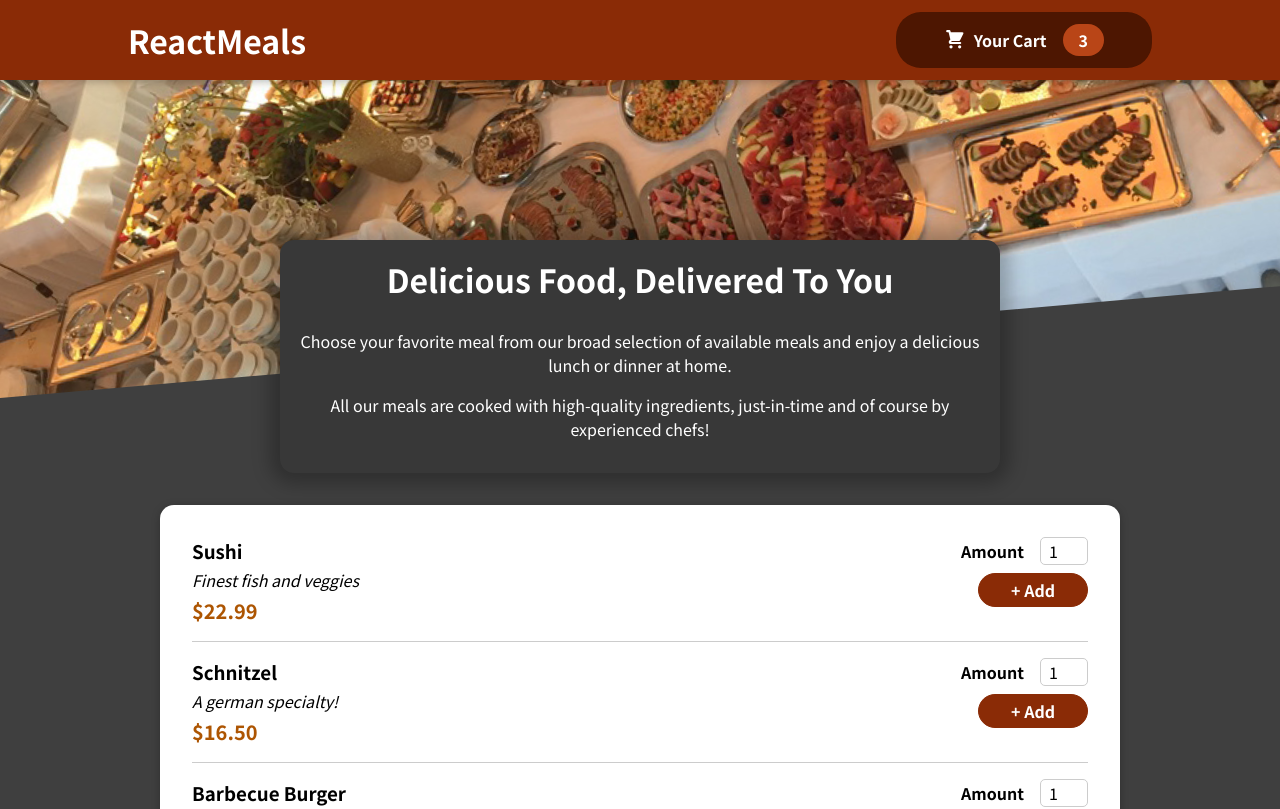
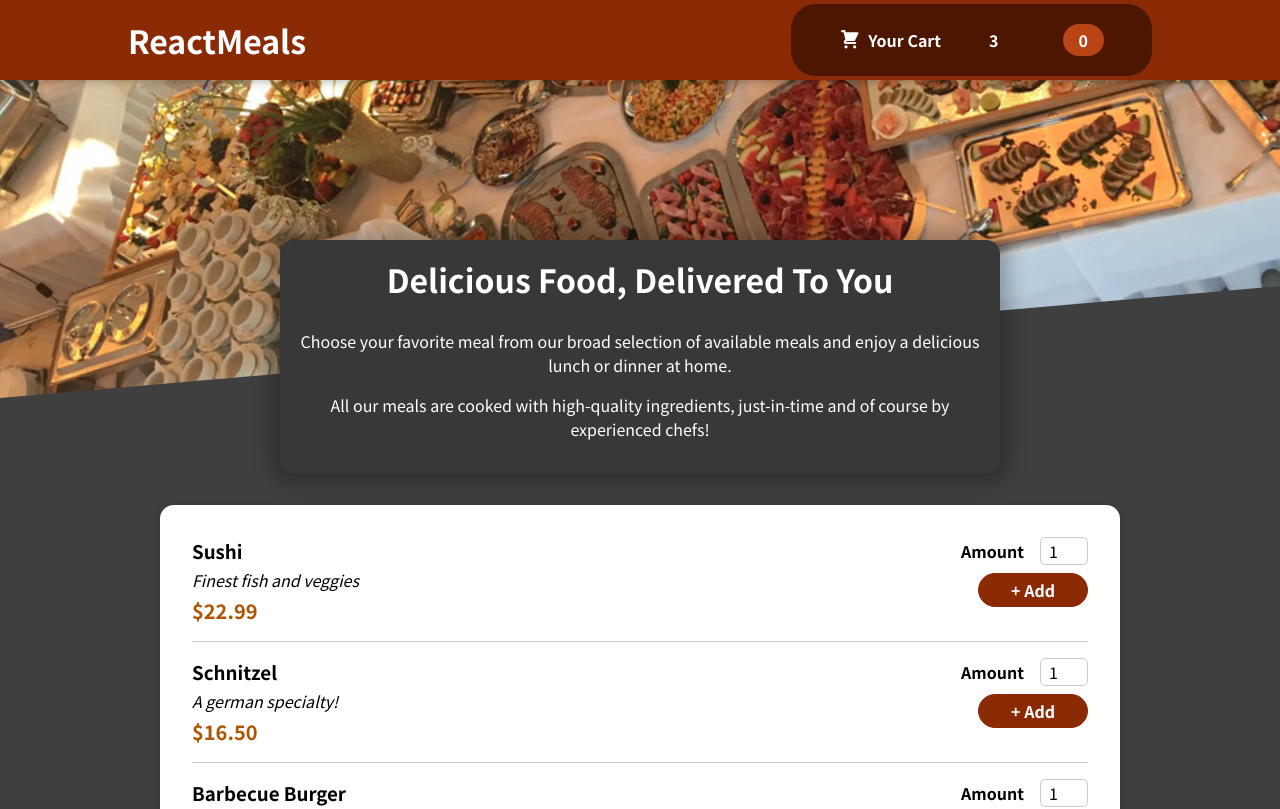
Before and after one commit to adiramineni/Restaurantapp, a React (Create React App) app: page / in a window 1280 px wide. Shown: the top 809 px of the page. Built offline with nearby package versions, Linux system fonts and the light colour scheme.

Commit message:
Adding items to cart

```diff
--- a/src/components/Cart/Cart.js
+++ b/src/components/Cart/Cart.js
@@ -1,12 +1,27 @@
+import React, { useContext } from 'react';
+
 import Modal from '../UI/Modal';
 import classes from './Cart.module.css';
+import CartContext from '../../store/cart-context';
 
 const Cart = (props) => {
+    const cartCtx = useContext(CartContext);
+
+    const groupedItems = {};
+  cartCtx.items.forEach((item) => {
+    if (!groupedItems[item.name]) {
+      groupedItems[item.name] = { ...item, totalQuantity: 0 };
+    }
+    groupedItems[item.name].totalQuantity += Number(item.quantity);
+    return item; // Return the item in the map function
+  });
+
     const cartItems = <ul className={classes['cart-items']}>
-        {[{id: 'c1', name: 'Sushi', amount: 2, price: 12.99}].map((item) => (
-        <li>{item.name}</li>
-        ))}
+        {Object.values(groupedItems).forEach((item) =>
+                <li key={item.id}>Name: {item.name} Price: {item.price} quantity: {item.quantity} </li>
+        )}
         </ul>;
+
     return (
         <Modal onClose={props.onClose} >
             {cartItems}
--- a/src/components/Layout/Header.js
+++ b/src/components/Layout/Header.js
@@ -5,7 +5,8 @@ import mealsImage from '../../assests/meals.jpg';
 import classes from './Header.module.css';
 
 const Header = (props) => {
-    return <Fragment>
+    return (
+     <Fragment>
         <header className={classes.header}>
             <h1>ReactMeals</h1>
             <HeaderCartButton onClick={props.onShowCart} />
@@ -13,7 +14,8 @@ const Header = (props) => {
         <div className={classes['main-image']}>
             <img src={mealsImage} alt='A table full of delicious food' />
         </div>
-    </Fragment>
+     </Fragment>
+   );
 };
 
 export default Header;
--- a/src/components/Layout/HeaderCartButton.js
+++ b/src/components/Layout/HeaderCartButton.js
@@ -1,14 +1,26 @@
+import React, { useContext } from 'react';
+
 import CartIcon from '../Cart/CartIcon';
+import CartContext from '../../store/cart-context';
 import classes from './HeaderCartButton.module.css';
 
 const HeaderCartButton = (props) => {
-    return ( <button className={classes.button} onClick={props.onClick} >
+    const cartCtx = useContext(CartContext);
+
+    let quantity = 0;
+    cartCtx.items.forEach((item) => {
+        quantity= quantity + Number(item.quantity)
+    });
+
+    return (
+    <button className={classes.button} onClick={props.onClick} >
         <span className={classes.icon}>
             <CartIcon />
         </span>
         <span>Your Cart</span>
+        <span className={classes.button}>3</span>
         <span className={classes.badge}>
-            3
+            {quantity}
         </span>
     </button>
     );
--- a/src/components/Meals/AvailableMeals.js
+++ b/src/components/Meals/AvailableMeals.js
@@ -30,7 +30,7 @@ const DUMMY_MEALS = [
   ];
 
 const AvailableMeals = () => {
-    const mealsList = DUMMY_MEALS.map((meal) => <MealItem key={meal.id} name={meal.name} description={meal.description} price={meal.price} />);
+    const mealsList = DUMMY_MEALS.map((meal) =>  <MealItem key={meal.id} name={meal.name} description={meal.description} price={meal.price} />);
 
     return (
        <section className={classes.meals}>
--- a/src/components/Meals/MealItem/MealItem.js
+++ b/src/components/Meals/MealItem/MealItem.js
@@ -12,7 +12,8 @@ const MealItem = (props) => {
                 <div className={classes.price}>{price}</div>
             </div>
             <div>
-                <MealItemForm />
+                {console.log(props)}
+                <MealItemForm id={props.id} item={props} />
             </div>
         </li>
     );
--- a/src/components/Meals/MealItem/MealItemForm.js
+++ b/src/components/Meals/MealItem/MealItemForm.js
@@ -1,18 +1,31 @@
+import React, { useContext } from 'react';
+
 import Input from '../../UI/Input';
 import classes from './MealItemForm.module.css';
+import CartContext from '../../../store/cart-context'
+
 
 const MealItemForm = (props) => {
+    const cartCtx = useContext(CartContext);
+    const addItemToCart = (event) => {
+        event.preventDefault();
+        const quantity = document.getElementById('amount_'+props.item.id).value
+        cartCtx.addItem({...props.item , quantity: quantity})
+        console.log(cartCtx.items);
+    };
+
     return (
         <form className={classes.form}>
+            {console.log(cartCtx)}
             <Input label="Amount" input={{
-                id: 'amount',
+                id: 'amount_'+props.item.id,
                 type: 'number',
                 min: '1',
                 max: '5',
                 step: '1',
                 defaultValue: '1'
             }}  />
-            <button>+ Add</button>
+            <button onClick={addItemToCart}>+ Add</button>
         </form>
     );
 };
--- /dev/null
+++ b/src/store/CartProvider.js
@@ -0,0 +1,28 @@
+import React, { useState } from 'react';
+
+import CartContext from "./cart-context";
+
+const CartProvider = (props) => {
+    const [ items, updateItems ] = useState([ ]);
+
+    const addItemToCartHandler = (item) => {
+        updateItems([...items,item]);
+        console.log('inside addItemToCartHandler', cartContext)
+    };
+
+    const removeItemFromCartHandler = (id) => {};
+
+    const cartContext = {
+        items: items,
+        totalAmount: 0,
+        addItem: addItemToCartHandler,
+        removeItem:removeItemFromCartHandler,
+        message: 'Click here',
+    };
+
+    return <CartContext.Provider value={cartContext}>
+        {props.children}
+    </CartContext.Provider>
+};
+
+export default CartProvider;
--- /dev/null
+++ b/src/store/cart-context.js
@@ -0,0 +1,10 @@
+import React from 'react';
+
+const CartContext = React.createContext({
+    items: [],
+    totalAmount: 0,
+    addItem: (item) => {},
+    removeItem: (id) => {}
+});
+
+export default CartContext;
```
Also changed, not shown: src/App.js (+4 -3 lines).
